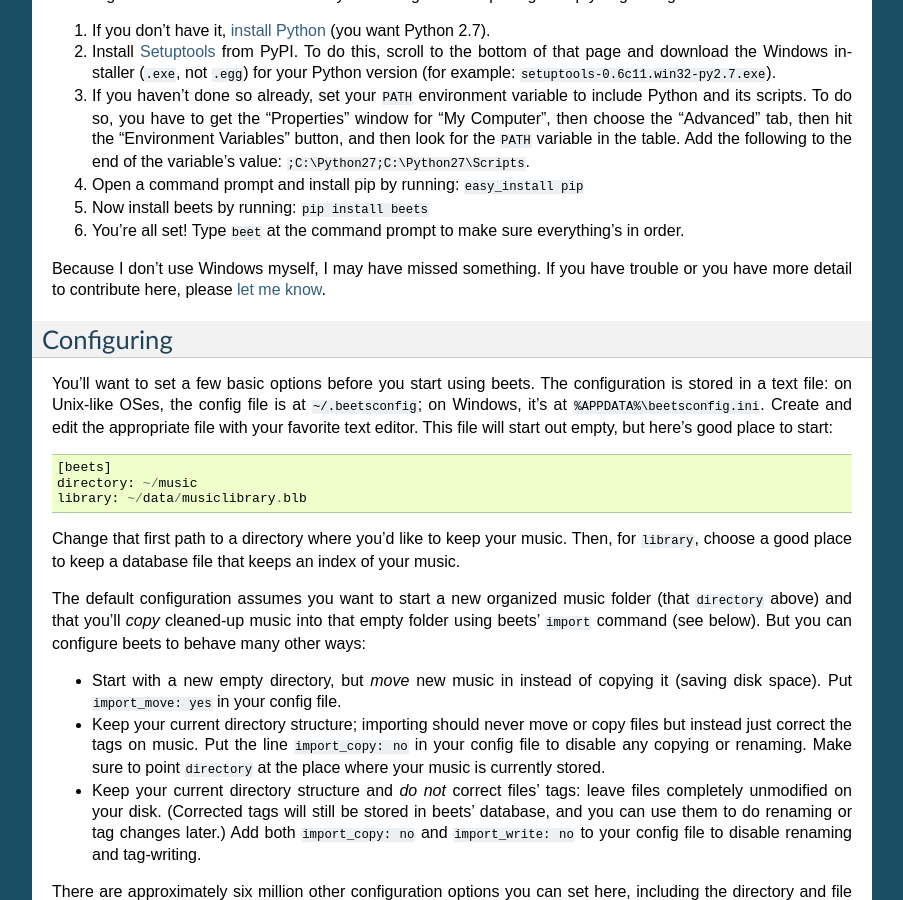
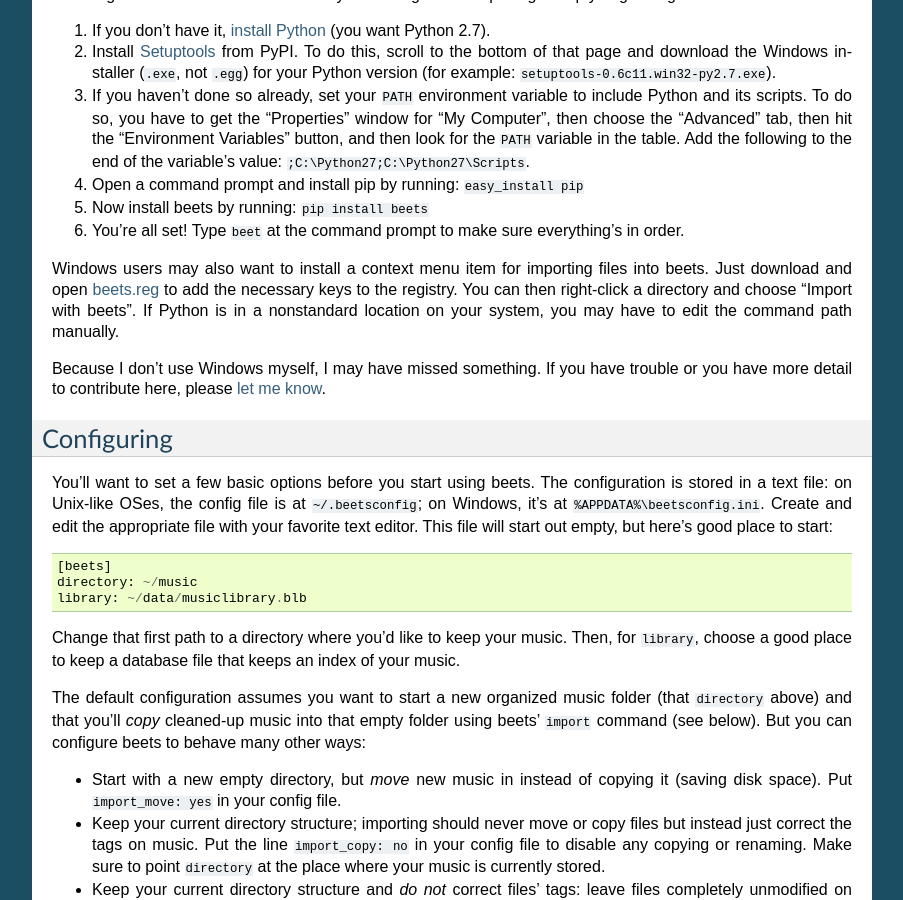
Before and after one commit to google-code-export/beets, a Sphinx documentation site: the page built from docs/guides/main.rst, in a window 1280 px wide and 900 px high, scrolled down 682 px. Shown: the whole window, without its empty margins (198-1101 px from the left). Built offline with Sphinx 7.4.7, drawn with Linux system fonts in a browser that asks for light colours.

Commit message:
Windows context menu item via .reg file
Contributed by "camz" on IRC.

```diff
--- a/docs/guides/main.rst
+++ b/docs/guides/main.rst
@@ -78,12 +78,19 @@
 6. You're all set! Type ``beet`` at the command prompt to make sure everything's
    in order.
 
+Windows users may also want to install a context menu item for importing files
+into beets. Just download and open `beets.reg`_ to add the necessary keys to the
+registry. You can then right-click a directory and choose "Import with beets".
+If Python is in a nonstandard location on your system, you may have to edit the
+command path manually.
+
 Because I don't use Windows myself, I may have missed something. If you have
 trouble or you have more detail to contribute here, please `let me know`_.
 
 .. _let me know: mailto:adrian@radbox.org
 .. _install Python: http://python.org/download/
 .. _Setuptools: http://pypi.python.org/pypi/setuptools
+.. _beets.reg: https://github.com/sampsyo/beets/blob/master/extra/beets.reg
 
 
 Configuring
```
Also changed, not shown: 1 other file.
